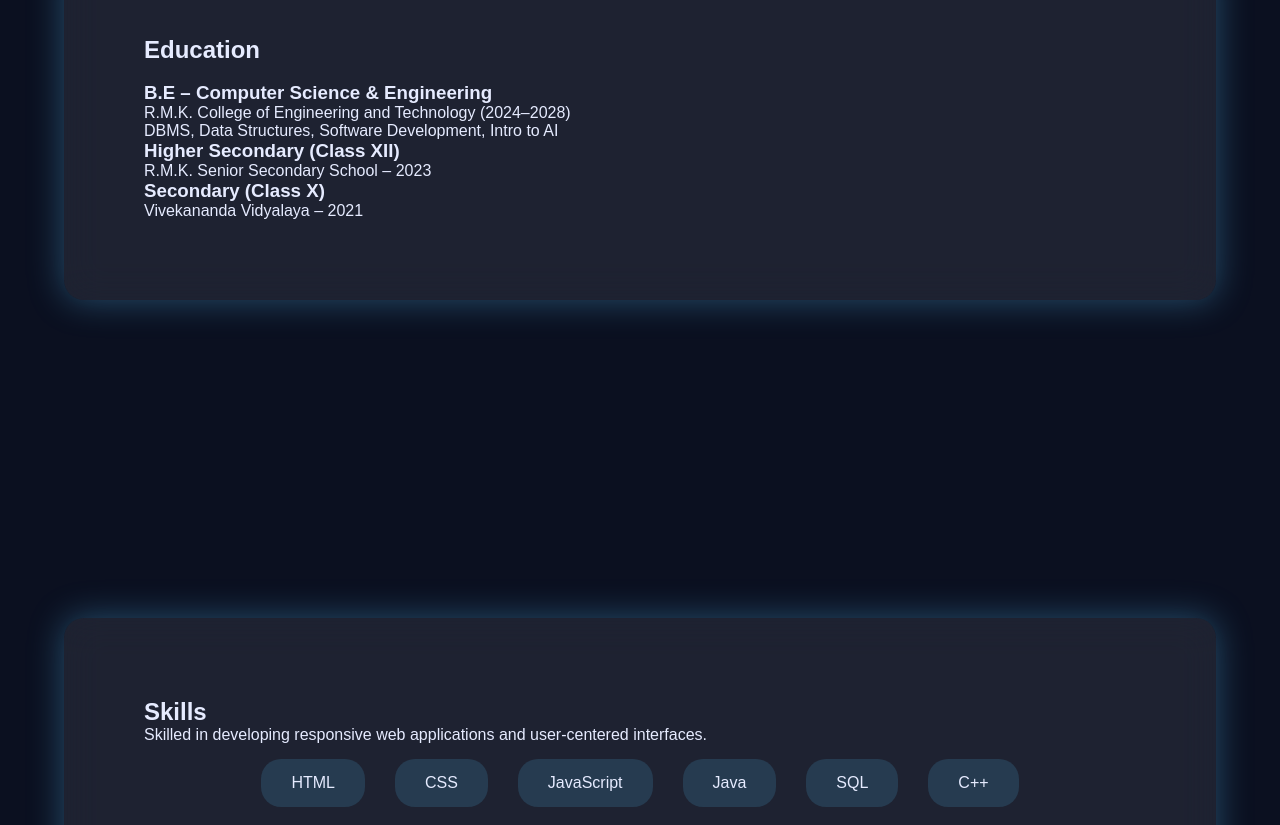
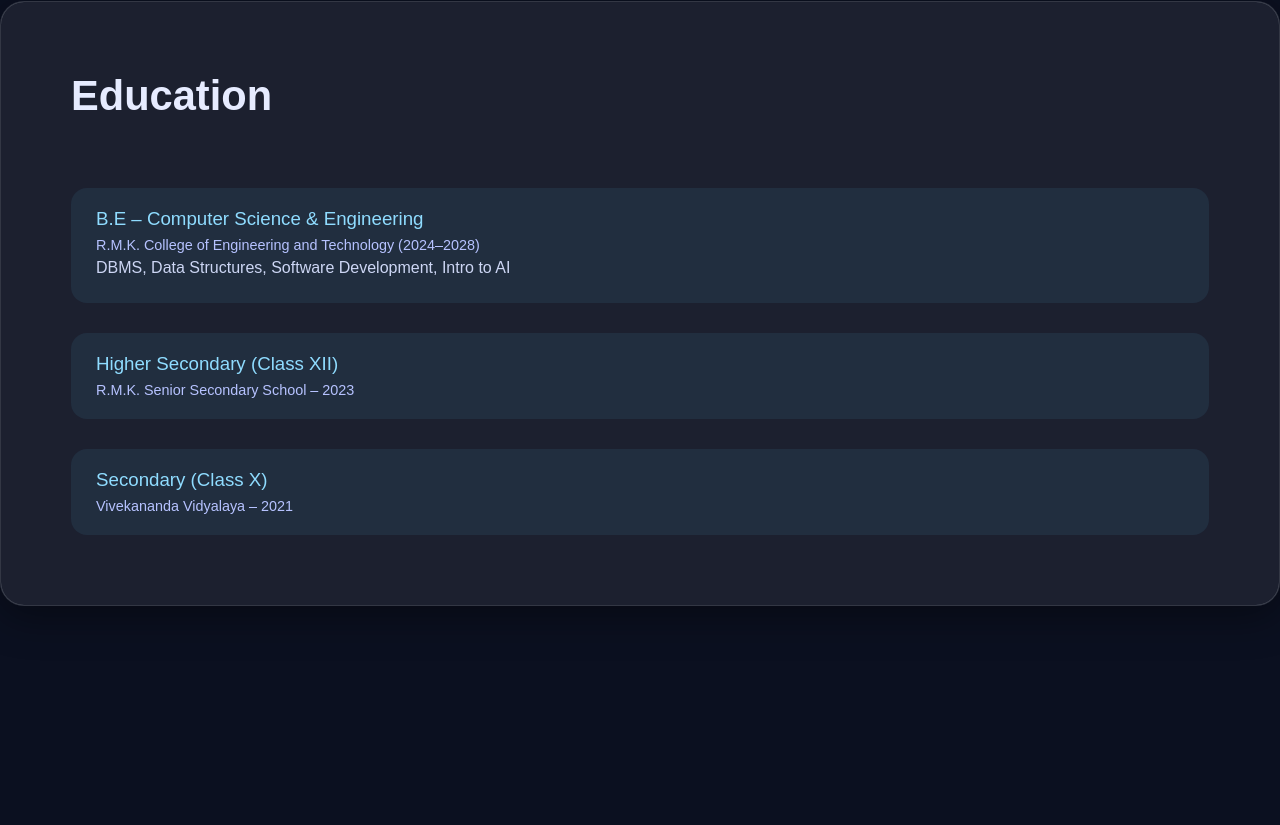
Before and after one commit to shivashankari-v/portfolio, a plain HTML site: page index.html in a window 1280 px wide. Shown: the part 1540-2365 px from the top of the page. Drawn offline with Linux system fonts and the light colour scheme; no server answers.

Commit message:
Update style.css
Updated style

```diff
--- a/style.css
+++ b/style.css
@@ -1,8 +1,33 @@
+:root {
+  --bg-main: #0b1020;
+  --glass-bg: rgba(255,255,255,0.07);
+  --primary: #58c7ff;
+  --secondary: #8fdcff;
+  --text-main: #e6ebff;
+  --text-muted: #b6c2ff;
+}
+
 * {
   margin: 0;
   padding: 0;
   box-sizing: border-box;
   font-family: 'Poppins', sans-serif;
+}
+h1 {
+  font-size: 2.6rem;
+  font-weight: 700;
+  margin-bottom: 20px;
+}
+
+h3 {
+  font-weight: 500;
+  color: var(--secondary);
+}
+
+p {
+  font-size: 1rem;
+  line-height: 1.8;
+  color: #cdd6f4;
 }
 
 body {
@@ -208,15 +233,16 @@ body {
 
 
 .glass {
-  width: 90%;
-  max-width: 1200px;
-  margin: 150px auto;
-  padding: 80px;
-  background: rgba(255, 255, 255, 0.08);
-  backdrop-filter: blur(18px);
-  border-radius: 20px;
-  box-shadow: 0 0 35px rgba(88,199,255,0.35);
+  background: var(--glass-bg);
+  border: 1px solid rgba(255,255,255,0.1);
+  border-radius: 24px;
+  padding: 70px;
+  margin: 140px auto;
+  box-shadow:
+    0 10px 40px rgba(0,0,0,0.4),
+    inset 0 0 0.5px rgba(255,255,255,0.3);
 }
+
 
 /* ================= SKILLS ================= */
 
@@ -241,6 +267,21 @@ body {
 }
 
 /* ================= PROJECTS ================= */
+.edu-card {
+  margin-top: 30px;
+  padding: 20px 25px;
+  border-radius: 16px;
+  background: rgba(88,199,255,0.08);
+}
+
+.edu-card h3 {
+  margin-bottom: 6px;
+}
+
+.edu-card span {
+  font-size: 0.9rem;
+  color: var(--text-muted);
+}
 
 .subtitle {
   color: #8fdcff;
```
